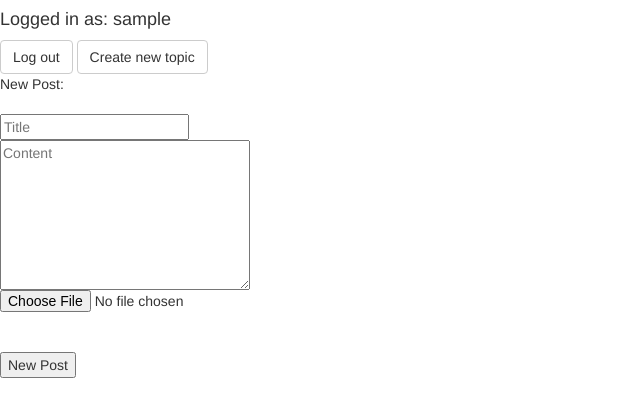
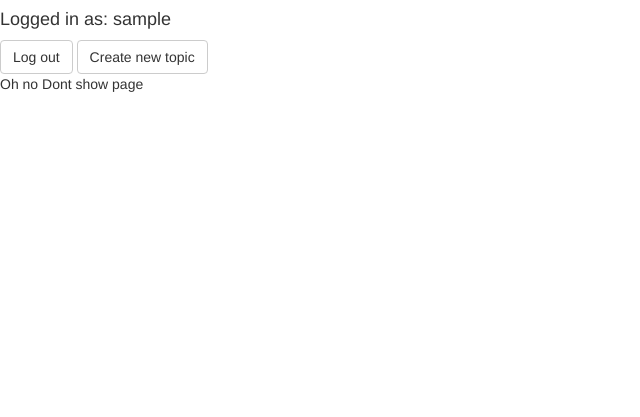
Before and after one commit to VayerMaking/rs-flask, a Flask app: template templates/create_post.html in a window 1280 px wide. Shown: the top 417 px of the page, without its empty margins (0-640 px from the left). Run offline with Flask 2, Linux system fonts and the light colour scheme; the visitor is signed in with stand-in values (Sample User, id 1); tables that the repository leaves empty hold one stand-in row (values such as "Sample post"); the template is opened without the code that fills it: values that come from a table or form of the project are taken from there, most other values are stand-ins (such as "Sample title", 1, 10 or a date in 2020); some libraries are stand-ins or nearby versions.

Commit message:
added restrictions for accessing the pages for creating a post and a topic only for logged in users

```diff
--- a/templates/create_post.html
+++ b/templates/create_post.html
@@ -1,5 +1,8 @@
 {% extends "base.html" %}
 {% block content %}
+{% if session['logged_in'] %}
+<p>Oh no Dont show page</p>
+{% else %}
 <div>New Post:
 	<form method="POST" url = "new_post/?topic={{topic}}" enctype="multipart/form-data">
 	<br><input type="text" name="post_title" placeholder = "Title"><br>
@@ -7,4 +10,5 @@
     <br><input type="file" name ="post_image" placeholder = "Image"><br>
 		<br><input type="submit" value="New Post" class="button">
 	</form>
+{% endif %}
 {% endblock %}
--- a/templates/create_topic.html
+++ b/templates/create_topic.html
@@ -1,9 +1,12 @@
 {% extends "base.html" %}
 {% block content %}
-
+{% if session['logged_in'] %}
+<p>Oh no Dont show page</p>
+{% else %}
 <div>New Topic:
 	<form method="POST" url = "/new_topic">
 		<br><input type="text" name="title" placeholder = "Title"><br>
 		<br><input type="submit" value="New Post" class="button">
 	</form>
+{% endif %}
 {% endblock %}
```
